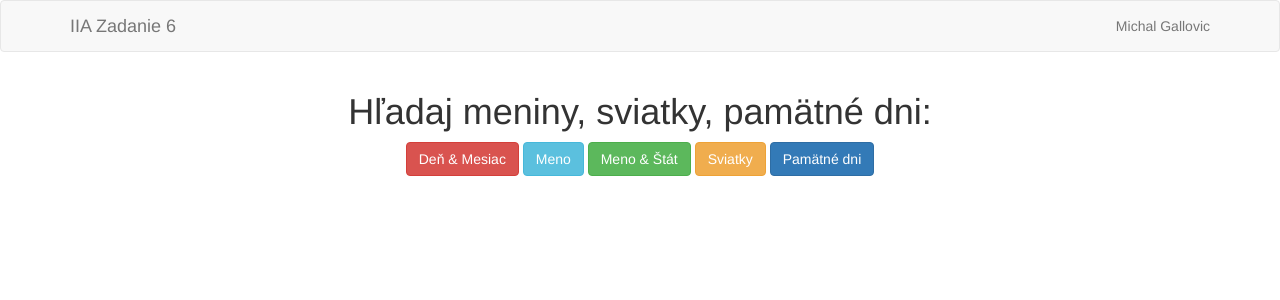
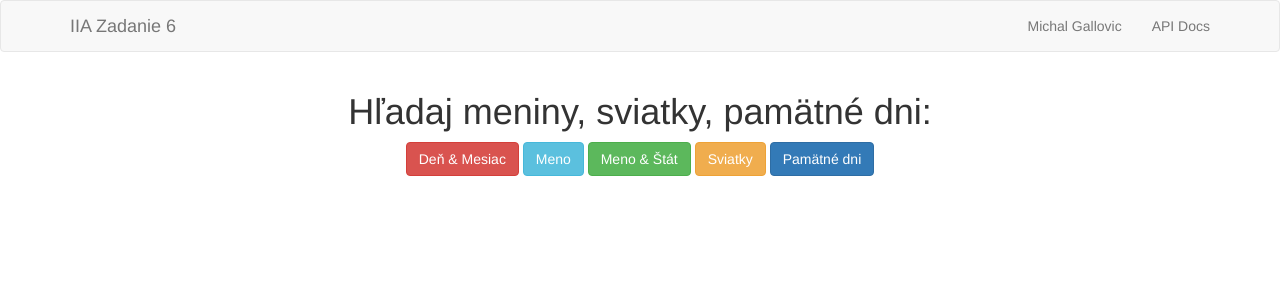
Before and after one commit to MichalGallovic/iia, a PHP site: page /z6/ in a window 1280 px wide. Shown: the top 300 px of the page. Run offline with PHP 8.4, Linux system fonts and the light colour scheme; some libraries are stand-ins or nearby versions.

Commit message:
navbar docs link added, docs/index.html -> .php

```diff
--- a/z6/index.php
+++ b/z6/index.php
@@ -30,6 +30,7 @@
 
         <ul class="nav navbar-nav navbar-right">
             <li><a href="#">Michal Gallovic</a></li>
+            <li><a href="docs/index.php">API Docs</a></li>
         </ul>
 
         <!-- Collect the nav links, forms, and other content for toggling -->
```
Also changed, not shown: z6/docs/index.php (renamed from z6/docs/index.html).
